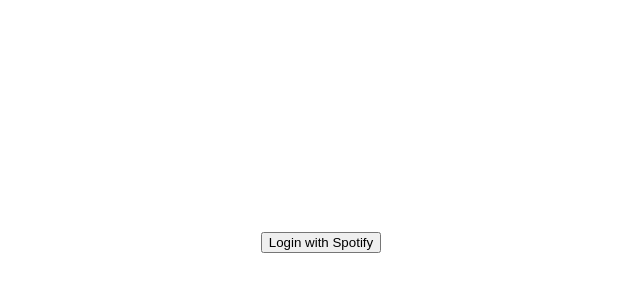
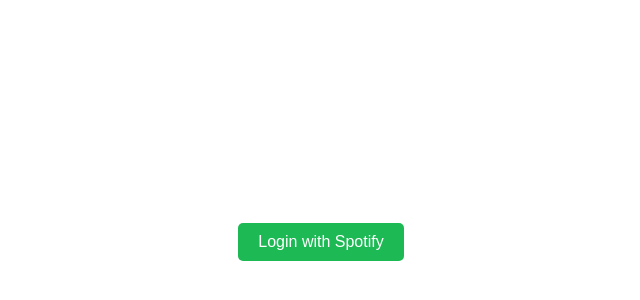
Before and after one commit to Pilo28/musicApp, an Angular app: page /auth/login in a window 1280 px wide. Shown: the part 166-466 px from the top of the page, without its empty margins (319-959 px from the left). Built offline with nearby package versions, Linux system fonts and the light colour scheme.

Commit message:
added scss login

```diff
--- a/src/app/core/auth/login/login.component.scss
+++ b/src/app/core/auth/login/login.component.scss
@@ -3,4 +3,19 @@
     justify-content: center;
     align-items: center;
     height: 100vh;
-}
+  }
+
+  .login-container button {
+    padding: 10px 20px;
+    font-size: 16px;
+    cursor: pointer;
+    background-color: #1db954;
+    border: none;
+    color: white;
+    border-radius: 5px;
+    transition: background-color 0.3s;
+  }
+
+  .login-container button:hover {
+    background-color: #1ed760;
+  }
```
